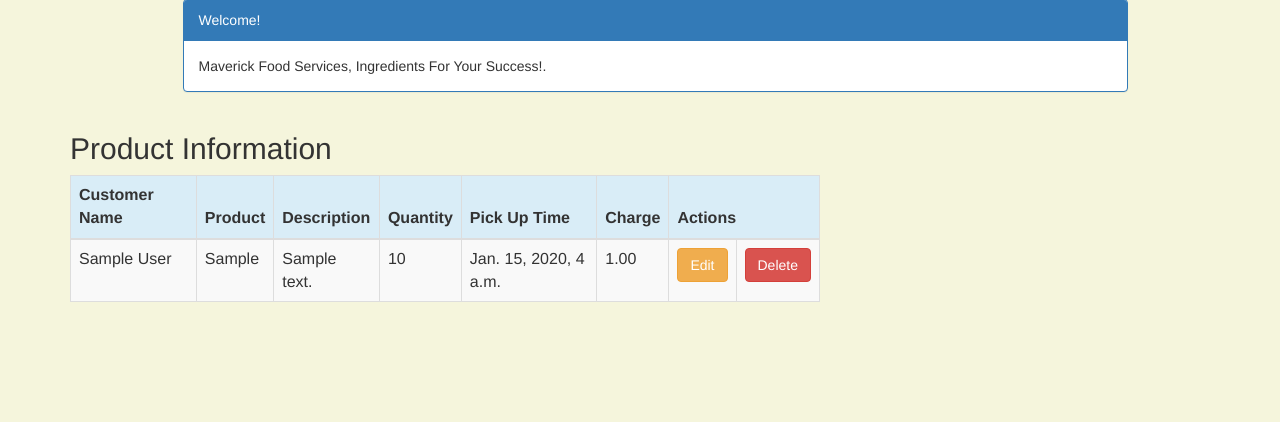
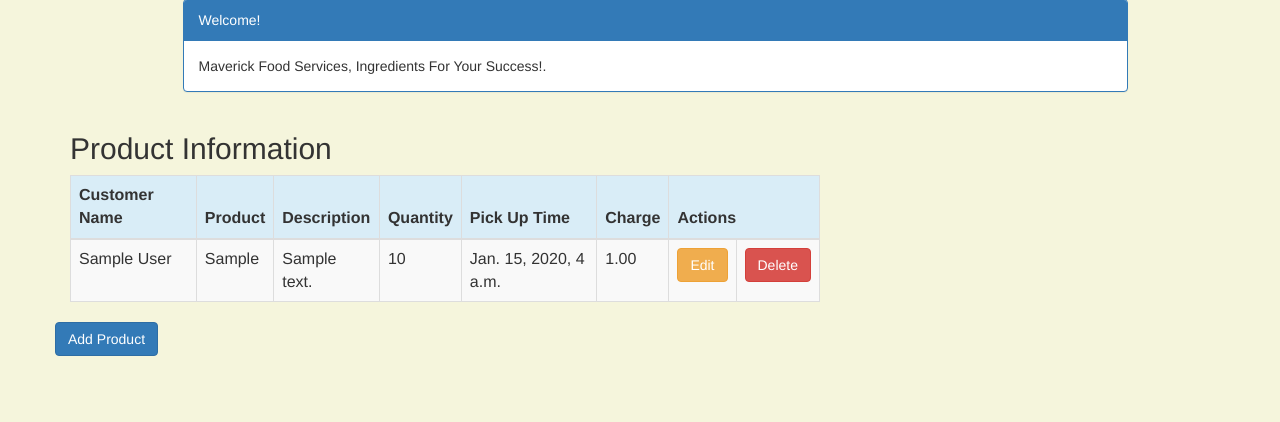
Before and after one commit to jdfranco97/A2, a Django app: template crm/templates/crm/product_list.html in a window 1280 px wide. Shown: the part 73-495 px from the top of the page. Run offline with Django 3.2, Linux system fonts and the light colour scheme; the template is opened without the code that fills it: values that come from a table or form of the project are taken from there, others are empty; tables that the repository leaves empty hold one stand-in row (values such as "Sample post"); some libraries are stand-ins or nearby versions.

Commit message:
Final Edits

```diff
--- a/crm/templates/crm/product_list.html
+++ b/crm/templates/crm/product_list.html
@@ -61,7 +61,10 @@
             {% endfor %}
             </tbody>
         </table>
-
+<div class="row">
+         <a href="{% url 'crm:product_new' %}" class="row"><span
+                    class="btn btn-primary">Add Product</span></a>
+     </div>
     </div>
     </body>
     </html>
```
